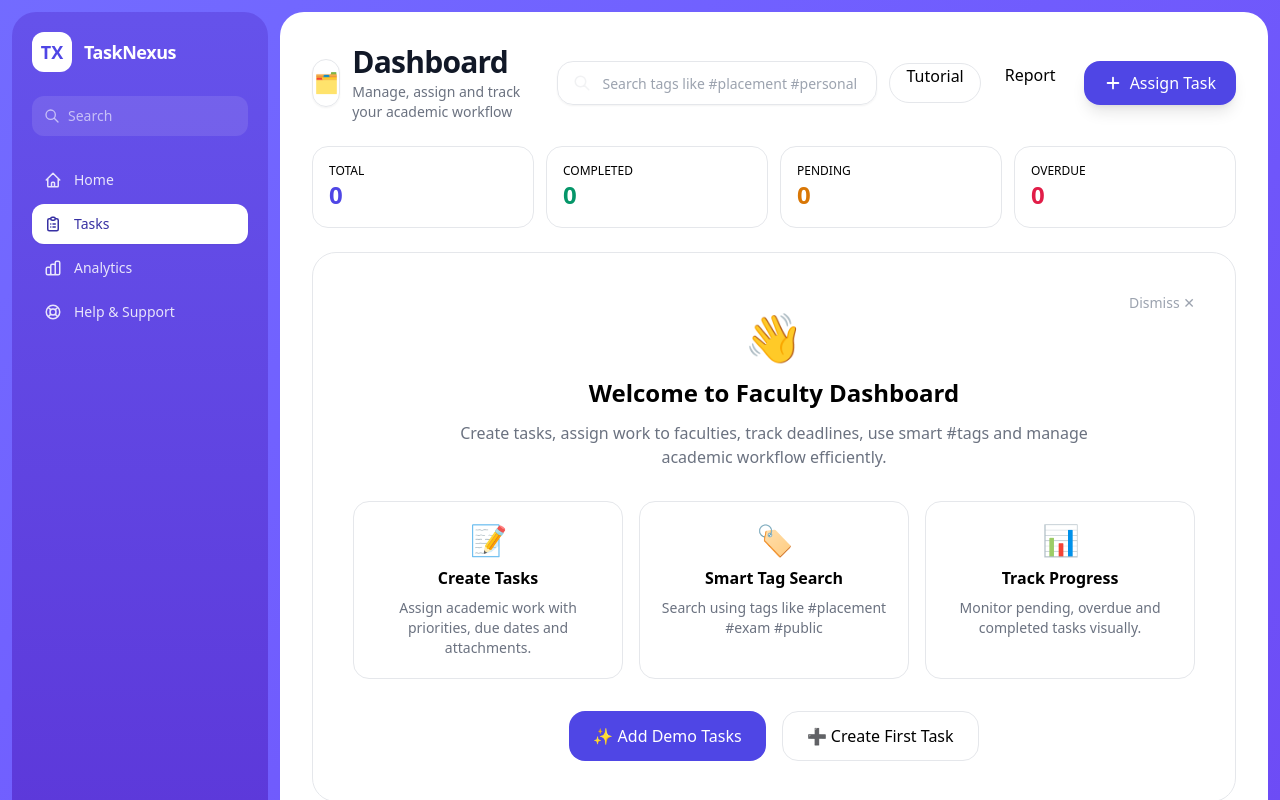
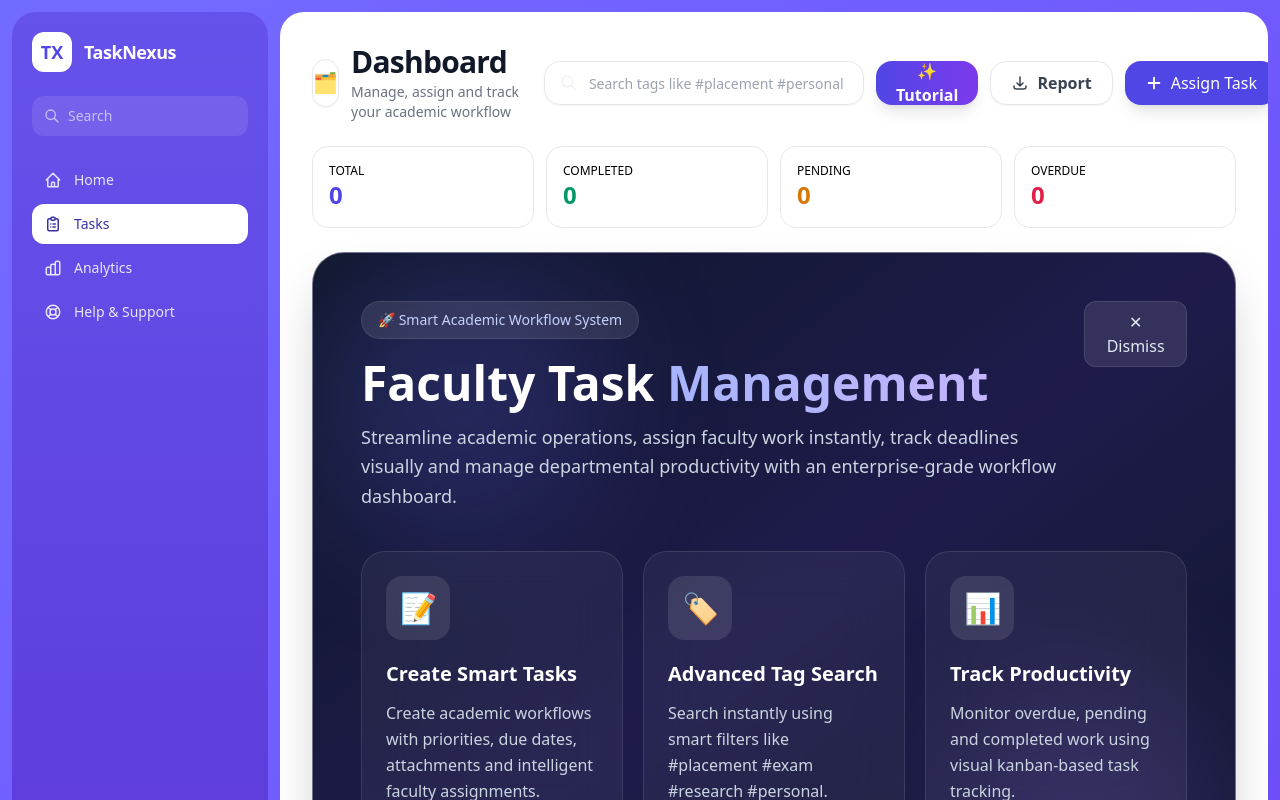
Before and after one commit to Atharv19905/frontend, a React app: page /faculty-dashboard in a window 1280 px wide. Shown: the top 800 px of the page. Built offline with nearby package versions, Linux system fonts and the light colour scheme; no server answers; the HTML template or start-up script is replaced by a standard one.

Commit message:
Update FacultyDashboard.jsx

```diff
--- a/src/pages/FacultyDashboard.jsx
+++ b/src/pages/FacultyDashboard.jsx
@@ -519,8 +519,9 @@ export default function FacultyDashboard() {
                 searchValue={searchQuery}
                 onSearchChange={setSearchQuery}
                 right={
-    <div className="flex gap-2">
+    <div className="flex items-center gap-3">
 
+        {/* Tutorial Button */}
         <button
             onClick={() => {
 
@@ -531,25 +532,50 @@ export default function FacultyDashboard() {
                 setTutorialSeen(false);
             }}
             className="
-                hidden md:inline-flex
-                h-10
-                px-4
-                rounded-full
-                border
+                hidden md:flex
+                items-center
+                gap-2
+                h-11
+                px-5
+                rounded-2xl
+                bg-gradient-to-r
+                from-indigo-600
+                to-violet-600
+                text-white
+                font-semibold
+                shadow-lg
+                hover:scale-105
+                hover:shadow-xl
+                transition-all
+                duration-300
             "
         >
-            Tutorial
+            ✨ Tutorial
         </button>
 
+        {/* Report Button */}
         <button
             onClick={downloadReport}
             className="
-                hidden md:inline-flex
-                h-10
-                px-4
-                rounded-full
+                hidden md:flex
+                items-center
+                gap-2
+                h-11
+                px-5
+                rounded-2xl
+                bg-white
+                border
+                border-gray-200
+                text-gray-700
+                font-semibold
+                shadow-sm
+                hover:shadow-md
+                hover:border-gray-300
+                transition-all
+                duration-300
             "
         >
+            <HiOutlineDownload className="text-lg" />
             Report
         </button>
 
@@ -620,12 +646,13 @@ export default function FacultyDashboard() {
             </div>
 
             {/* Tutorial Empty State */}
+            {/* Tutorial Section */}
 {!tutorialSeen && (
 
     <motion.div
         initial={{
             opacity: 0,
-                        y: 20,
+            y: 30,
         }}
 
         animate={{
@@ -633,20 +660,123 @@ export default function FacultyDashboard() {
             y: 0,
         }}
 
+        transition={{
+            duration: 0.5,
+        }}
+
         className="
-                        bg-white
-                        rounded-3xl
+            relative
+            overflow-hidden
+            rounded-[32px]
+            mb-8
             border
-                        p-10
-                        mb-6
-                        text-center
-                        shadow-card
+            border-white/40
+            bg-gradient-to-br
+            from-slate-900
+            via-indigo-950
+            to-slate-900
+            shadow-2xl
         "
     >
 
+        {/* Glow Effects */}
+        <div className="
+            absolute
+            top-0
+            left-0
+            w-72
+            h-72
+            bg-indigo-500/20
+            rounded-full
+            blur-3xl
+        " />
+
+        <div className="
+            absolute
+            bottom-0
+            right-0
+            w-72
+            h-72
+            bg-violet-500/20
+            rounded-full
+            blur-3xl
+        " />
+
+        <div className="
+            relative
+            z-10
+            p-8
+            md:p-12
+        ">
+
+            {/* Top Row */}
+            <div className="
+                flex
+                flex-col
+                md:flex-row
+                md:items-center
+                md:justify-between
+                gap-6
+                mb-10
+            ">
+
+                <div>
+
+                    <div className="
+                        inline-flex
+                        items-center
+                        gap-2
+                        px-4
+                        py-2
+                        rounded-full
+                        bg-white/10
+                        border
+                        border-white/10
+                        text-indigo-200
+                        text-sm
+                        font-medium
+                        backdrop-blur
+                        mb-5
+                    ">
+                        🚀 Smart Academic Workflow System
+                    </div>
+
+                    <h2 className="
+                        text-4xl
+                        md:text-5xl
+                        font-black
+                        leading-tight
+                        text-white
+                        mb-4
+                    ">
+                        Faculty Task
+                        <span className="
+                            bg-gradient-to-r
+                            from-indigo-300
+                            to-violet-300
+                            bg-clip-text
+                            text-transparent
+                        ">
+                            {" "}Management
+                        </span>
+                    </h2>
+
+                    <p className="
+                        text-slate-300
+                        text-lg
+                        max-w-3xl
+                        leading-relaxed
+                    ">
+                        Streamline academic operations,
+                        assign faculty work instantly,
+                        track deadlines visually and
+                        manage departmental productivity
+                        with an enterprise-grade workflow dashboard.
+                    </p>
+
+                </div>
+
                 {/* Dismiss */}
-                    <div className="flex justify-end">
-
                 <button
                     onClick={() => {
 
@@ -659,148 +789,131 @@ export default function FacultyDashboard() {
                     }}
 
                     className="
-                                text-sm
-                                text-gray-400
-                                hover:text-gray-600
+                        self-start
+                        px-4
+                        py-2
+                        rounded-xl
+                        bg-white/10
+                        hover:bg-white/20
+                        border
+                        border-white/10
+                        text-slate-200
+                        transition-all
                     "
                 >
-                            Dismiss ✕
+                    ✕ Dismiss
                 </button>
 
             </div>
 
-                    <div className="text-5xl mb-4">
-                        👋
-                    </div>
-
-                    <h2 className="
-                        text-2xl
-                        font-bold
-                        mb-3
-                    ">
-                        Welcome to Faculty Dashboard
-                    </h2>
-
-                    <p className="
-                        text-gray-500
-                        max-w-2xl
-                        mx-auto
-                        mb-8
-                    ">
-                        Create tasks, assign work to
-                        faculties, track deadlines,
-                        use smart #tags and manage
-                        academic workflow efficiently.
-                    </p>
-
-                    {/* Tutorial Cards */}
+            {/* Feature Cards */}
             <div className="
                 grid
                 md:grid-cols-3
-                        gap-4
-                        mb-8
+                gap-5
+                mb-10
             ">
 
-                        <div className="
+                {[
+                    {
+                        icon: "📝",
+                        title: "Create Smart Tasks",
+                        desc:
+                            "Create academic workflows with priorities, due dates, attachments and intelligent faculty assignments.",
+                    },
+
+                    {
+                        icon: "🏷️",
+                        title: "Advanced Tag Search",
+                        desc:
+                            "Search instantly using smart filters like #placement #exam #research #personal.",
+                    },
+
+                    {
+                        icon: "📊",
+                        title: "Track Productivity",
+                        desc:
+                            "Monitor overdue, pending and completed work using visual kanban-based task tracking.",
+                    },
+                ].map((item) => (
+
+                    <motion.div
+                        whileHover={{
+                            y: -6,
+                        }}
+
+                        key={item.title}
+
+                        className="
+                            group
+                            relative
+                            overflow-hidden
+                            rounded-3xl
                             border
-                            rounded-2xl
-                            p-5
-                        ">
+                            border-white/10
+                            bg-white/5
+                            backdrop-blur-xl
+                            p-6
+                            transition-all
+                            duration-300
+                        "
+                    >
 
                         <div className="
+                            absolute
+                            inset-0
+                            bg-gradient-to-br
+                            from-indigo-500/10
+                            to-violet-500/10
+                            opacity-0
+                            group-hover:opacity-100
+                            transition
+                        " />
+
+                        <div className="relative z-10">
+
+                            <div className="
+                                w-16
+                                h-16
+                                rounded-2xl
+                                bg-white/10
+                                flex
+                                items-center
+                                justify-center
                                 text-3xl
-                                mb-2
+                                mb-5
                             ">
-                                📝
+                                {item.icon}
                             </div>
 
                             <h3 className="
-                                font-semibold
-                                mb-2
+                                text-xl
+                                font-bold
+                                text-white
+                                mb-3
                             ">
-                                Create Tasks
+                                {item.title}
                             </h3>
 
                             <p className="
-                                text-sm
-                                text-gray-500
+                                text-slate-300
+                                leading-relaxed
                             ">
-                                Assign academic work
-                                with priorities,
-                                due dates and
-                                attachments.
+                                {item.desc}
                             </p>
 
                         </div>
 
-                        <div className="
-                            border
-                            rounded-2xl
-                            p-5
-                        ">
-
-                            <div className="
-                                text-3xl
-                                mb-2
-                            ">
-                                🏷️
-                            </div>
-
-                            <h3 className="
-                                font-semibold
-                                mb-2
-                            ">
-                                Smart Tag Search
-                            </h3>
-
-                            <p className="
-                                text-sm
-                                text-gray-500
-                            ">
-                                Search using tags like
-                                #placement #exam
-                                #public
-                            </p>
+                    </motion.div>
+                ))}
 
             </div>
 
-                        <div className="
-                            border
-                            rounded-2xl
-                            p-5
-                        ">
-
-                            <div className="
-                                text-3xl
-                                mb-2
-                            ">
-                                📊
-                            </div>
-
-                            <h3 className="
-                                font-semibold
-                                mb-2
-                            ">
-                                Track Progress
-                            </h3>
-
-                            <p className="
-                                text-sm
-                                text-gray-500
-                            ">
-                                Monitor pending,
-                                overdue and completed
-                                tasks visually.
-                            </p>
-
-                        </div>
-
-                    </div>
-
-                    {/* Buttons */}
+            {/* Bottom CTA */}
             <div className="
                 flex
                 flex-wrap
+                items-center
                 justify-center
                 gap-4
             ">
@@ -808,12 +921,18 @@ export default function FacultyDashboard() {
                 <button
                     onClick={createDemoTasks}
                     className="
-                                px-6
-                                py-3
+                        px-8
+                        py-4
                         rounded-2xl
-                                bg-indigo-600
+                        bg-gradient-to-r
+                        from-indigo-500
+                        to-violet-600
                         text-white
-                                font-medium
+                        font-bold
+                        shadow-2xl
+                        hover:scale-105
+                        transition-all
+                        duration-300
                     "
                 >
                     ✨ Add Demo Tasks
@@ -833,15 +952,24 @@ export default function FacultyDashboard() {
                     }}
 
                     className="
-                                px-6
-                                py-3
+                        px-8
+                        py-4
                         rounded-2xl
                         border
-                                font-medium
+                        border-white/20
+                        bg-white/10
+                        backdrop-blur-xl
+                        text-white
+                        font-semibold
+                        hover:bg-white/20
+                        transition-all
+                        duration-300
                     "
                 >
                     ➕ Create First Task
                 </button>
+
+            </div>
 
         </div>
 
```
Lines whose indentation alone changed are shown as unchanged.
